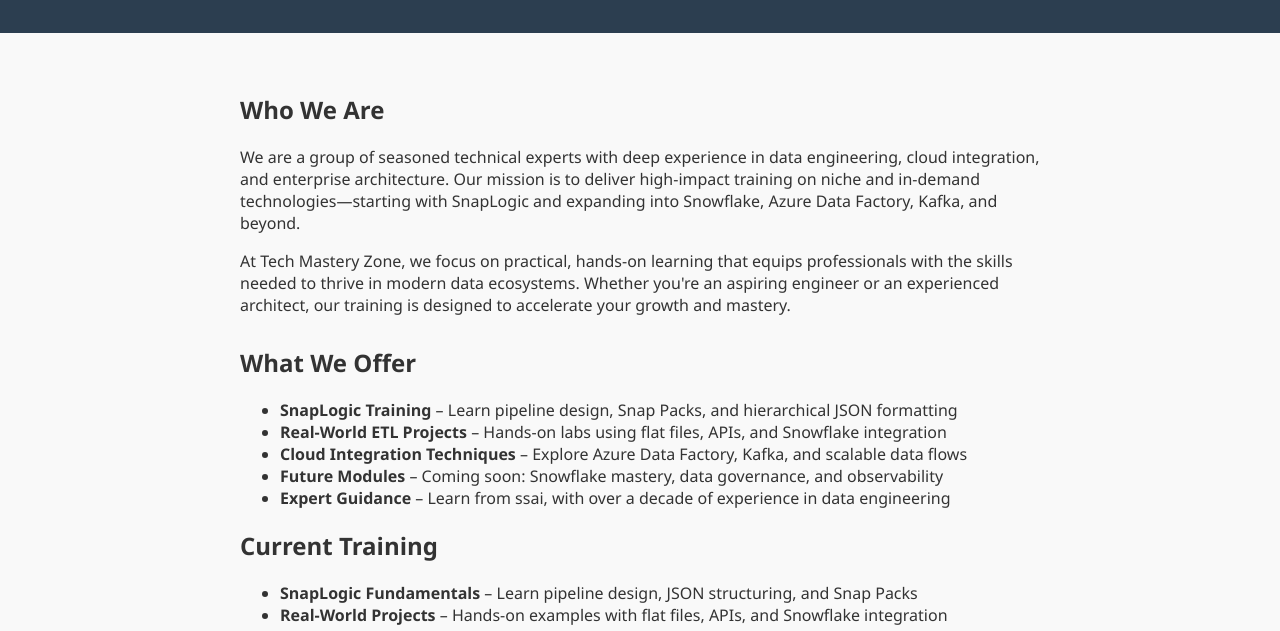
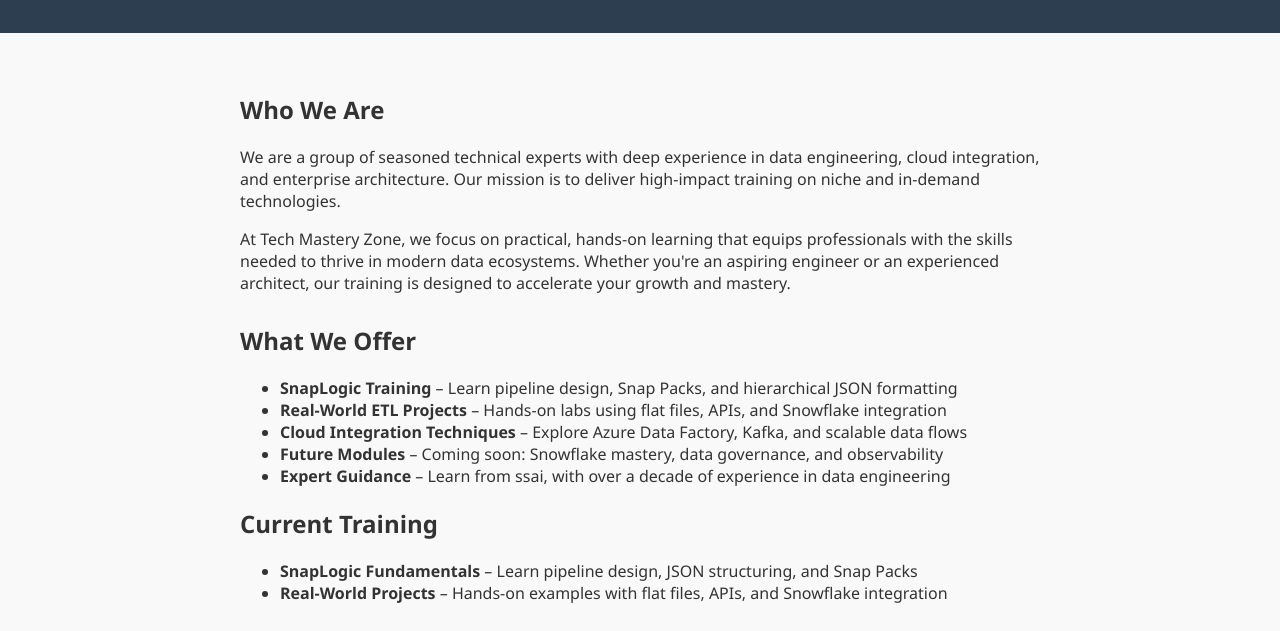
Before and after one commit to learnfromtechexpert/techmasteryzone, a plain HTML site: page index.html in a window 1280 px wide. Shown: the part 109-740 px from the top of the page. Drawn offline with Linux system fonts and the light colour scheme.

Commit message:
Update index.html
4

```diff
--- a/index.html
+++ b/index.html
@@ -59,7 +59,7 @@
   <main>
     <section>
   <h2>Who We Are</h2>
-  <p>We are a group of seasoned technical experts with deep experience in data engineering, cloud integration, and enterprise architecture. Our mission is to deliver high-impact training on niche and in-demand technologies—starting with SnapLogic and expanding into Snowflake, Azure Data Factory, Kafka, and beyond.</p>
+  <p>We are a group of seasoned technical experts with deep experience in data engineering, cloud integration, and enterprise architecture. Our mission is to deliver high-impact training on niche and in-demand technologies.</p>
   <p>At Tech Mastery Zone, we focus on practical, hands-on learning that equips professionals with the skills needed to thrive in modern data ecosystems. Whether you're an aspiring engineer or an experienced architect, our training is designed to accelerate your growth and mastery.</p>
 </section>
   <h2>What We Offer</h2>
```
